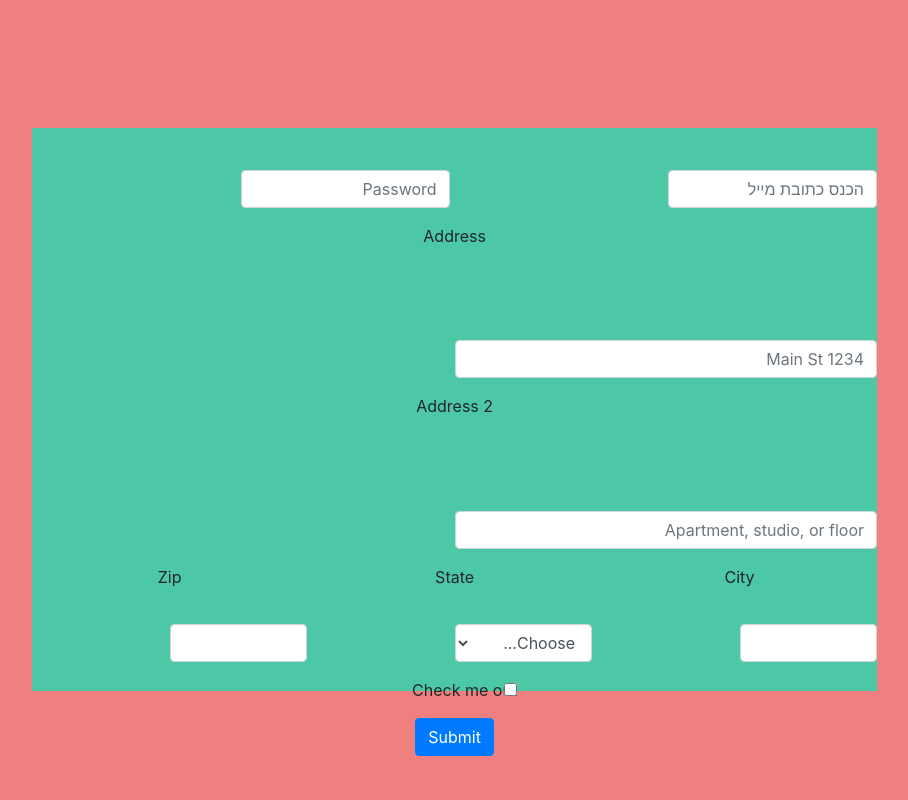
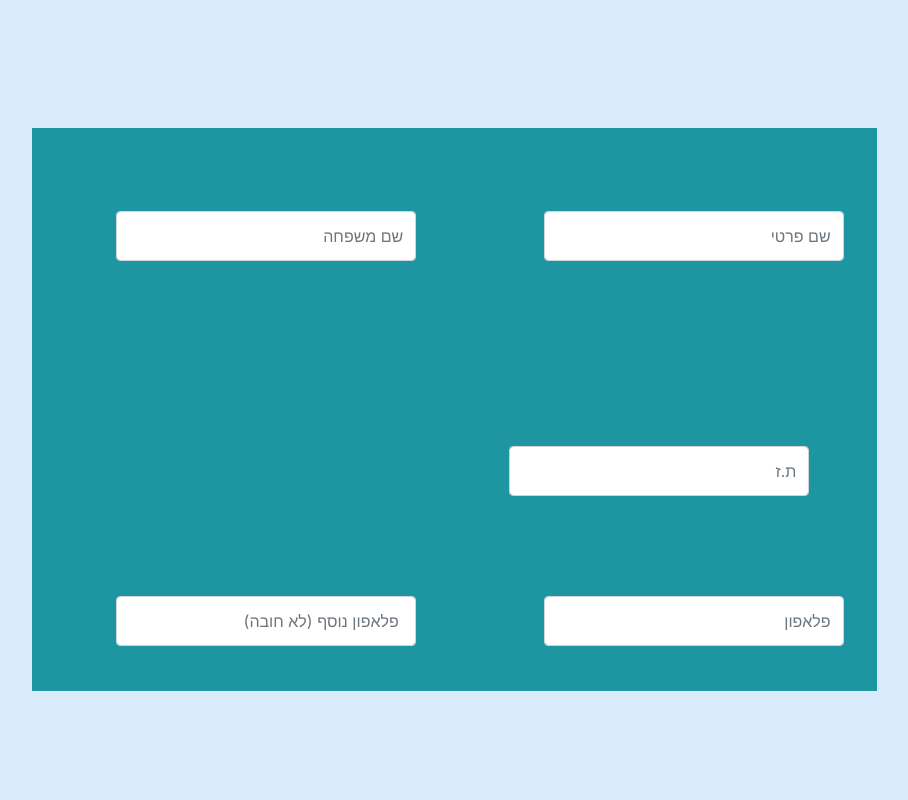
Before and after one commit to chagitmorgenshtern/natural, a React (Create React App) app in the folder app2/: page /signupTh in a window 1280 px wide. Shown: the top 800 px of the page, without its empty margins (211-1119 px from the left). Built offline with nearby package versions, Linux system fonts and the light colour scheme.

Commit message:
react:continue signupTh

```diff
--- a/app2/src/App.css
+++ b/app2/src/App.css
@@ -1,7 +1,7 @@
 .App {
 
   text-align: right;
-  background-color:lightcoral;
+  background-color:rgba(0,123,225,0.15);
   display: grid;
   grid-template-columns: repeat(12, 1fr);
   grid-template-rows: repeat(6, 1fr);
--- a/app2/src/component/signup.js
+++ b/app2/src/component/signup.js
@@ -29,7 +29,7 @@ class Signup extends Component {
                             <Form.Control placeholder="שם פרטי" />
                         </Form.Group>
 
-                        <Form.Group as={Col}>
+                        <Form.Group as={Col} controlId="formGridEmail">
                             <Form.Control placeholder="שם משפחה" />
                         </Form.Group>
                     </Form.Row>
--- a/app2/src/component/signupTh.js
+++ b/app2/src/component/signupTh.js
@@ -2,7 +2,7 @@ import React, { Component } from 'react';
 import '../style.css'
 import axios from '../axios'
 import 'bootstrap/dist/css/bootstrap.min.css';
-import { Form, Col, Button, Row, Container } from 'react-bootstrap';
+import { Form, Col, Button, Row, Container, InputGroup } from 'react-bootstrap';
 
 class SignupTh extends Component {
 
@@ -13,50 +13,31 @@ class SignupTh extends Component {
             <div className="signup">
                 <Form >
                     <Form.Row>
-                        <Form.Group as={Col} controlId="formGridEmail">
-                            <Form.Control type="email" placeholder="הכנס כתובת מייל" />
+                        <Form.Group as ={Col} controlId="FirstName">
+                        <Form.Control placeholder="שם פרטי" />
                         </Form.Group>
-
-                        <Form.Group as={Col} controlId="formGridPassword">
-                            <Form.Control type="password" placeholder="Password" />
+                        <Form.Group as ={Col} controlId="LasttName">
+                        <Form.Control placeholder="שם משפחה"/>
+                        </Form.Group>
+                        <Form.Group as ={Col} controlId="Id">
+                        <Form.Control placeholder="ת.ז" />
                         </Form.Group>
                     </Form.Row>
+                     <Form.Row>
+                        <Form.Group as ={Col} controlId="Phone">
+                        <Form.Control placeholder="פלאפון" />
+                        </Form.Group>
+                       <Form.Group as ={Col} controlId="Phone2">
+                        <Form.Control placeholder=" פלאפון נוסף (לא חובה)" />
+                       </Form.Group>
+                       <Form.Group as ={Col} controlId="BornDate">
+                        <Form.Control type="date" />
+                       </Form.Group>
+                    </Form.Row>
+                    <InputGroup><Form.Control type="email" placeholder="כתובת מייל" /></InputGroup>
+                {/* <Form.row> </Form.row> */}
+                    <Button variant="primary" type="submit">
 
-                    <Form.Group controlId="formGridAddress1">
-                        <Form.Label>Address</Form.Label>
-                        <Form.Control placeholder="1234 Main St" />
-                    </Form.Group>
-
-                    <Form.Group controlId="formGridAddress2">
-                        <Form.Label>Address 2</Form.Label>
-                        <Form.Control placeholder="Apartment, studio, or floor" />
-                    </Form.Group>
-
-                    <Form.Row>
-                        <Form.Group as={Col} controlId="formGridCity">
-                            <Form.Label>City</Form.Label>
-                            <Form.Control />
-                        </Form.Group>
-
-                        <Form.Group as={Col} controlId="formGridState">
-                            <Form.Label>State</Form.Label>
-                            <Form.Control as="select" defaultValue="Choose...">
-                                <option>Choose...</option>
-                                <option>...</option>
-                            </Form.Control>
-                        </Form.Group>
-
-                        <Form.Group as={Col} controlId="formGridZip">
-                            <Form.Label>Zip</Form.Label>
-                            <Form.Control />
-                        </Form.Group>
-                    </Form.Row>
-
-                    <Form.Group id="formGridCheckbox">
-                        <Form.Check type="checkbox" label="Check me out" />
-                    </Form.Group>
-
-                    <Button variant="primary" type="submit">
                         Submit
   </Button>
                 </Form></div>
--- a/app2/src/style.css
+++ b/app2/src/style.css
@@ -7,7 +7,7 @@
 
 .signup{
     text-align: center;
-    background-color:rgb(76, 200, 166);
+    background-color:rgb(29,150,161);
     width: 66vw;
     height: 44vw;
     margin-top: 10vw;
@@ -60,20 +60,40 @@
 .headerSignup
 {
 
-
 }
 
 .form-control{
-    width: 50% ;
-    margin-top: 10%;
-    margin-left: 0vh;
+    width: 300px ;
+    height: 50px;
+    margin-top: 20%;
+    margin-right:8%;
+    /* margin-bottom: 10%; */
+    margin-left:10%;
 }
 .form-control:focus {
-    box-shadow: black !important;
-    border-color: white;
-    display: grid;
+    box-sizing:lime !important;
+    border-top-color: lime;
+    border-left-color: lime;
+    border-right-color: lime;
+    border-bottom-color: lime;
+
+    BORDER-TOP: 5px red;
+    BORDER-LEFT: 5px white;
+    BORDER-BOTTOM:5px white;
+
+    /* display: grid; */
 }
+
 
 #login{
     justify-content: center !important;
 }
+
+.signupTh{
+
+    background-color:R76 G200 B166;
+}
+
+/* #formGridEmail{
+    color:maroon;
+} */
```
